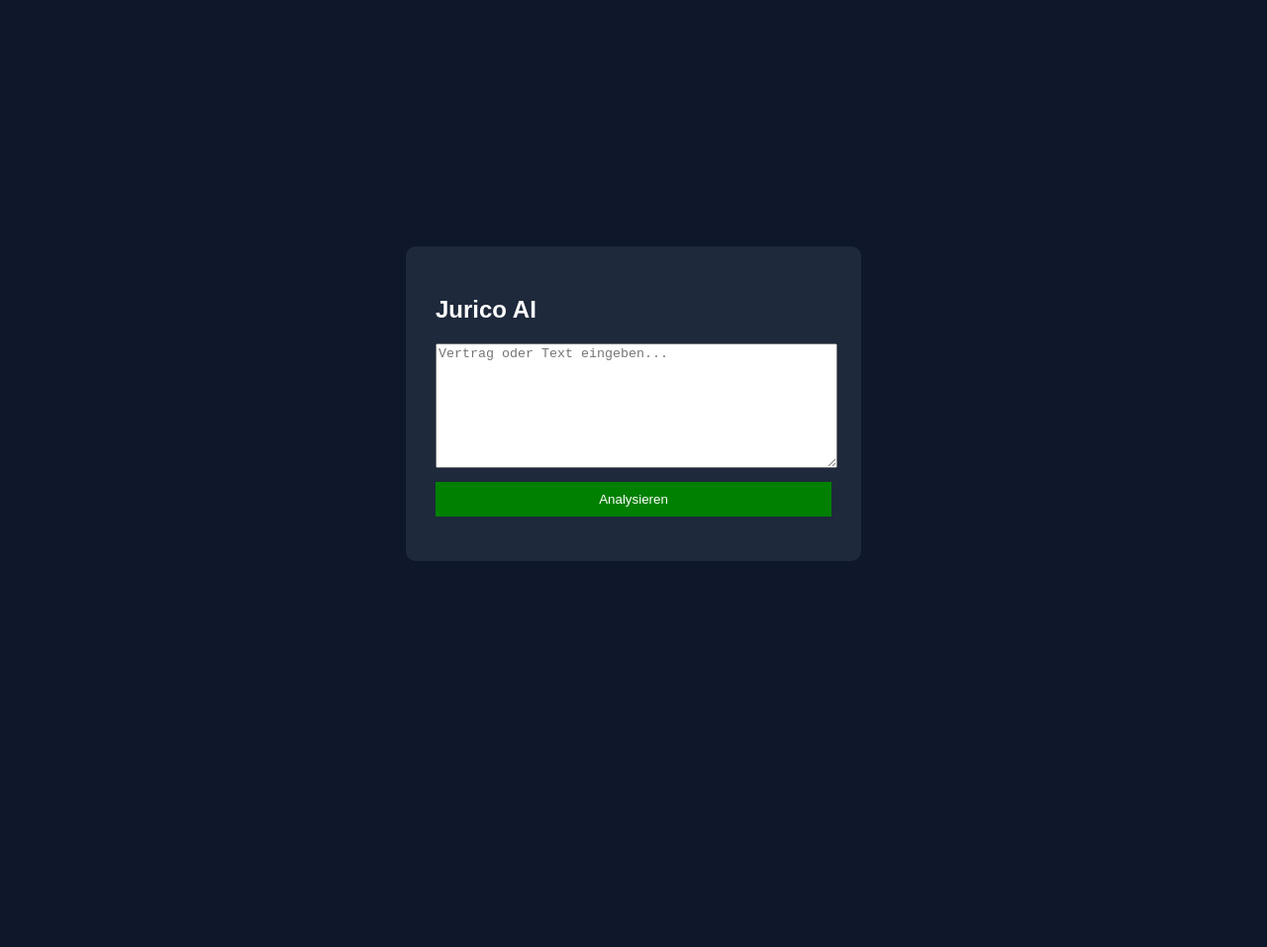
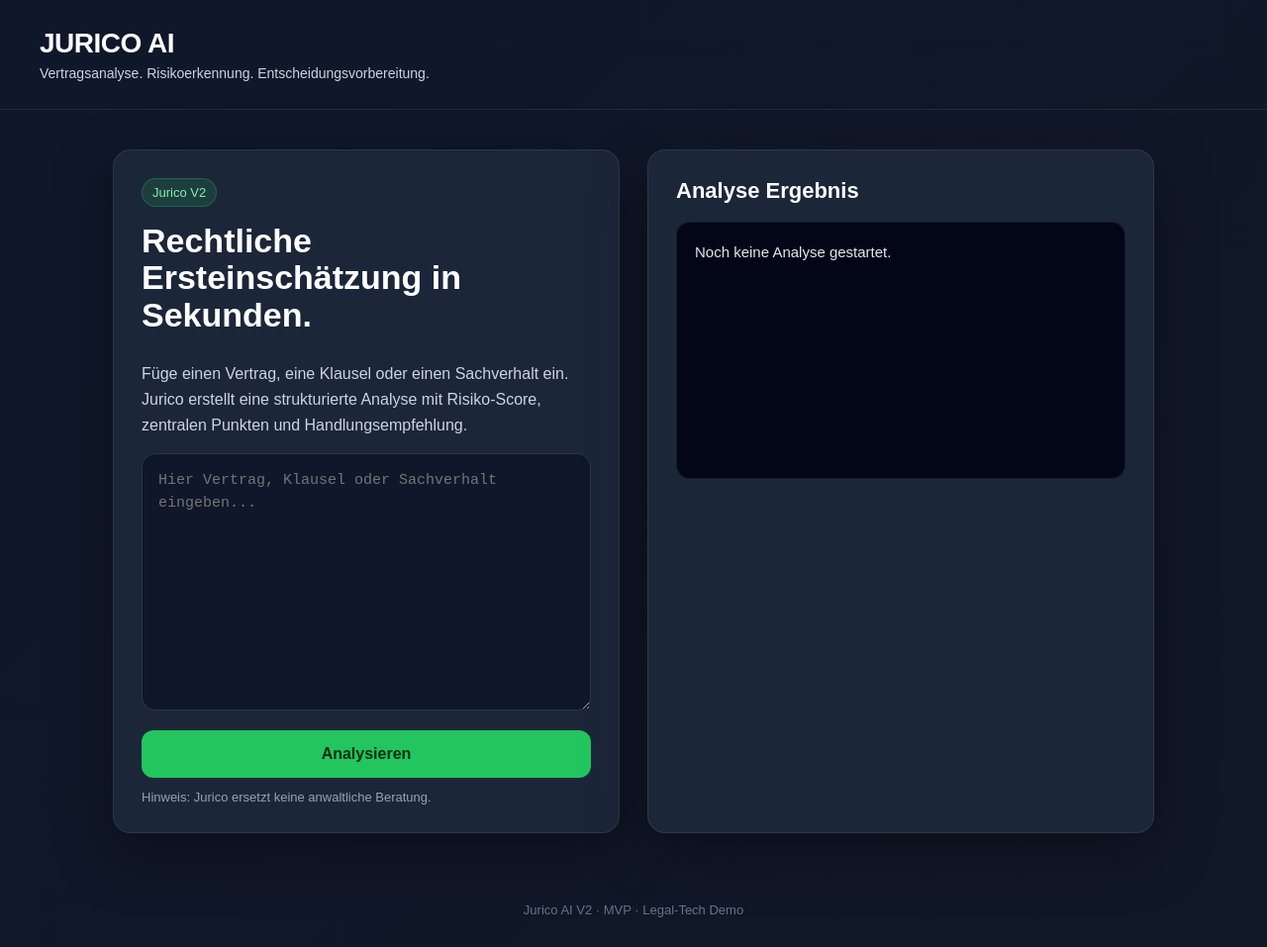
Before and after one commit to mochmann99/jurico-mvp, a plain HTML site: page index.html in a window 1280 px wide. Shown: the whole page at 99% size. Before the commit the page ends 816 px from the top, so only its background shows below. Drawn offline with Linux system fonts and the light colour scheme.

Commit message:
Update index.html

```diff
--- a/index.html
+++ b/index.html
@@ -2,67 +2,219 @@
 <html lang="de">
 <head>
     <meta charset="UTF-8">
-    <title>Jurico AI</title>
+    <title>Jurico AI V2</title>
+    <meta name="viewport" content="width=device-width, initial-scale=1.0">
+
     <style>
-        body {
-            background: #0f172a;
-            color: white;
-            font-family: Arial;
-            display: flex;
-            justify-content: center;
-            align-items: center;
-            height: 100vh;
+        * {
+            box-sizing: border-box;
         }
 
-        .box {
-            background: #1e293b;
-            padding: 30px;
-            border-radius: 10px;
-            width: 400px;
+        body {
+            margin: 0;
+            font-family: Arial, Helvetica, sans-serif;
+            background: linear-gradient(135deg, #0f172a, #111827);
+            color: #ffffff;
+            min-height: 100vh;
+        }
+
+        header {
+            padding: 28px 40px;
+            border-bottom: 1px solid rgba(255,255,255,0.08);
+        }
+
+        .logo {
+            font-size: 28px;
+            font-weight: 800;
+            letter-spacing: -0.5px;
+        }
+
+        .tagline {
+            color: #cbd5e1;
+            margin-top: 6px;
+            font-size: 14px;
+        }
+
+        main {
+            max-width: 1100px;
+            margin: 40px auto;
+            padding: 0 24px;
+            display: grid;
+            grid-template-columns: 1fr 1fr;
+            gap: 28px;
+        }
+
+        .card {
+            background: rgba(30, 41, 59, 0.92);
+            border: 1px solid rgba(255,255,255,0.08);
+            border-radius: 18px;
+            padding: 28px;
+            box-shadow: 0 20px 60px rgba(0,0,0,0.35);
+        }
+
+        h1, h2 {
+            margin-top: 0;
+        }
+
+        h1 {
+            font-size: 34px;
+            line-height: 1.1;
+        }
+
+        h2 {
+            font-size: 22px;
+        }
+
+        p {
+            color: #cbd5e1;
+            line-height: 1.6;
         }
 
         textarea {
             width: 100%;
-            height: 120px;
-            margin-bottom: 10px;
+            min-height: 260px;
+            resize: vertical;
+            border-radius: 14px;
+            border: 1px solid rgba(255,255,255,0.12);
+            background: #0f172a;
+            color: #ffffff;
+            padding: 16px;
+            font-size: 15px;
+            line-height: 1.5;
+            outline: none;
+        }
+
+        textarea:focus {
+            border-color: #22c55e;
         }
 
         button {
             width: 100%;
-            padding: 10px;
-            background: green;
-            color: white;
+            margin-top: 16px;
+            padding: 15px;
             border: none;
+            border-radius: 12px;
+            background: #22c55e;
+            color: #052e16;
+            font-size: 16px;
+            font-weight: 800;
             cursor: pointer;
         }
 
-        #output {
-            margin-top: 15px;
+        button:hover {
+            background: #16a34a;
+        }
+
+        button:disabled {
+            background: #64748b;
+            cursor: not-allowed;
+            color: white;
+        }
+
+        .result {
             white-space: pre-wrap;
+            background: #020617;
+            color: #e5e7eb;
+            min-height: 260px;
+            border-radius: 14px;
+            padding: 18px;
+            border: 1px solid rgba(255,255,255,0.08);
+            line-height: 1.55;
+            font-size: 15px;
+            overflow-y: auto;
+        }
+
+        .hint {
+            font-size: 13px;
+            color: #94a3b8;
+            margin-top: 12px;
+        }
+
+        .badge {
+            display: inline-block;
+            background: rgba(34,197,94,0.15);
+            color: #86efac;
+            border: 1px solid rgba(34,197,94,0.3);
+            padding: 6px 10px;
+            border-radius: 999px;
+            font-size: 13px;
+            margin-bottom: 16px;
+        }
+
+        footer {
+            text-align: center;
+            padding: 30px;
+            color: #64748b;
+            font-size: 13px;
+        }
+
+        @media (max-width: 850px) {
+            main {
+                grid-template-columns: 1fr;
+            }
+
+            header {
+                padding: 24px;
+            }
         }
     </style>
 </head>
+
 <body>
 
-<div class="box">
-    <h2>Jurico AI</h2>
+<header>
+    <div class="logo">JURICO AI</div>
+    <div class="tagline">Vertragsanalyse. Risikoerkennung. Entscheidungsvorbereitung.</div>
+</header>
 
-    <textarea id="input" placeholder="Vertrag oder Text eingeben..."></textarea>
+<main>
+    <section class="card">
+        <div class="badge">Jurico V2</div>
+        <h1>Rechtliche Ersteinschätzung in Sekunden.</h1>
+        <p>
+            Füge einen Vertrag, eine Klausel oder einen Sachverhalt ein.
+            Jurico erstellt eine strukturierte Analyse mit Risiko-Score,
+            zentralen Punkten und Handlungsempfehlung.
+        </p>
 
-    <button onclick="analysieren()">Analysieren</button>
+        <textarea id="input" placeholder="Hier Vertrag, Klausel oder Sachverhalt eingeben..."></textarea>
 
-    <div id="output"></div>
-</div>
+        <button id="button" onclick="analysieren()">Analysieren</button>
+
+        <div class="hint">
+            Hinweis: Jurico ersetzt keine anwaltliche Beratung.
+        </div>
+    </section>
+
+    <section class="card">
+        <h2>Analyse Ergebnis</h2>
+        <div id="output" class="result">Noch keine Analyse gestartet.</div>
+    </section>
+</main>
+
+<footer>
+    Jurico AI V2 · MVP · Legal-Tech Demo
+</footer>
 
 <script>
 async function analysieren() {
-    const text = document.getElementById("input").value;
+    const input = document.getElementById("input");
+    const output = document.getElementById("output");
+    const button = document.getElementById("button");
 
-    const output = document.getElementById("output");
-    output.innerText = "Analysiere...";
+    const text = input.value.trim();
+
+    if (!text) {
+        output.innerText = "Bitte zuerst einen Text eingeben.";
+        return;
+    }
+
+    button.disabled = true;
+    button.innerText = "Analyse läuft...";
+    output.innerText = "Jurico analysiert den Text. Bitte kurz warten...";
 
     try {
-        const res = await fetch("https://jurico.onrender.com/analyze", {
+        const response = await fetch("https://jurico.onrender.com/analyze", {
             method: "POST",
             headers: {
                 "Content-Type": "application/json"
@@ -72,17 +224,22 @@ async function analysieren() {
             })
         });
 
-        const data = await res.json();
+        const data = await response.json();
 
         if (data.analyse) {
             output.innerText = data.analyse;
+        } else if (data.error) {
+            output.innerText = "Fehler:\n" + data.error;
         } else {
-            output.innerText = "Fehler:\n" + data.error;
+            output.innerText = "Unbekannte Antwort:\n" + JSON.stringify(data, null, 2);
         }
 
-    } catch (err) {
-        output.innerText = "Frontend Fehler:\n" + err;
+    } catch (error) {
+        output.innerText = "Frontend-Fehler:\n" + error;
     }
+
+    button.disabled = false;
+    button.innerText = "Analysieren";
 }
 </script>
 
```
